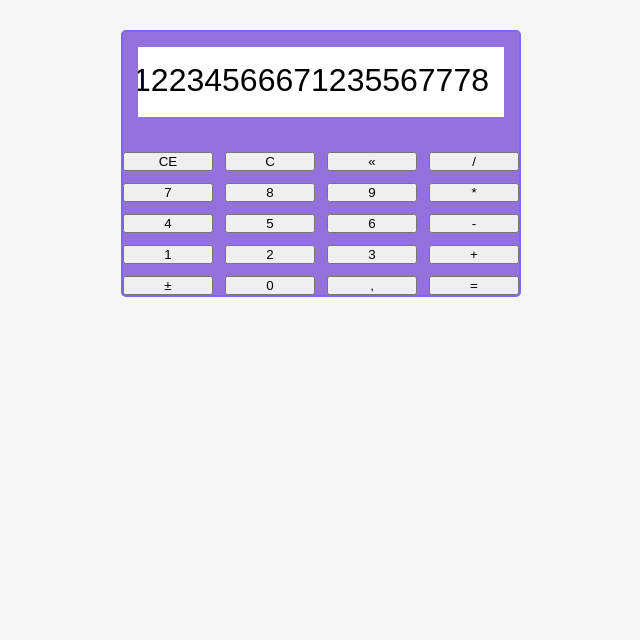
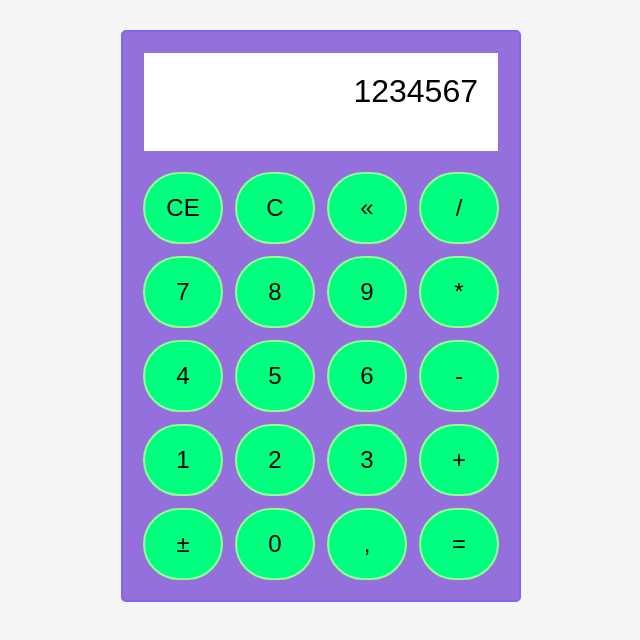
Before and after one commit to Felipemorai/Calculadora, a plain HTML site: page index.html in a window 1280 px wide. Shown: the whole page, without its empty margins (319-959 px from the left). Drawn offline with Linux system fonts and the light colour scheme.

Commit message:
committed

```diff
--- a/index.html
+++ b/index.html
@@ -9,7 +9,7 @@
 </head>
 <body>
     <div class="calculator">
-        <div class="display">123456789012234566671235567778</div>
+        <div class="display">1234567</div>
         <div class="calculator-buttons">
             <button>CE</button>
             <button>C</button>
--- a/style.css
+++ b/style.css
@@ -13,6 +13,7 @@ body {
     background-color: mediumpurple;
     border: solid 2px mediumslateblue;
     border-radius: 5px;
+    padding: 20px;
 }
 .display {
     display: flex;
@@ -20,9 +21,9 @@ body {
     width: 100%;
     height: 100px;
     margin-bottom: 20px;
-    padding: 15px;
+    padding: 20px;
     background-color: white;
-     border: solid 15px mediumpurple;
+    border: solid 1px mediumpurple;
     color: black;
     font: normal 2rem sans-serif;
     overflow: hidden;
@@ -32,3 +33,17 @@ body {
     grid-template-columns: 1fr 1fr 1fr 1fr;
     grid-gap: 12px;
 }
+.calculator button {
+    background-color: springgreen;
+    border: solid 2px palegreen;
+    border-radius: 50px;
+    padding: 20px;
+    font-size: 1.5rem;
+    outline: none;
+    transition: all 500ms ease;
+}
+.calculator button:hover {
+    background-color: mediumpurple;
+    border: solid 2px palegreen;
+    cursor: pointer;
+}
```
